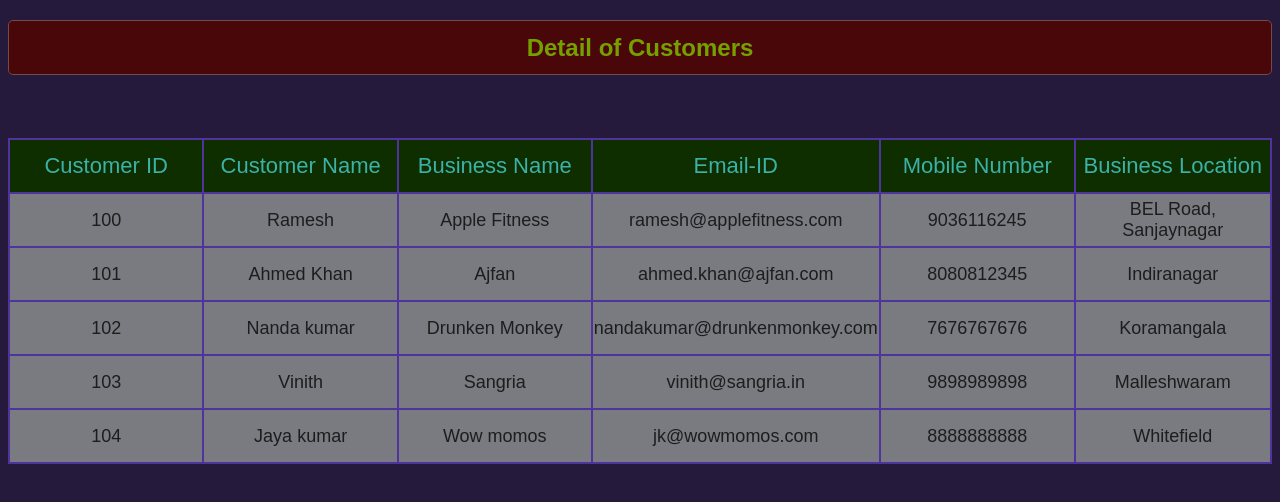
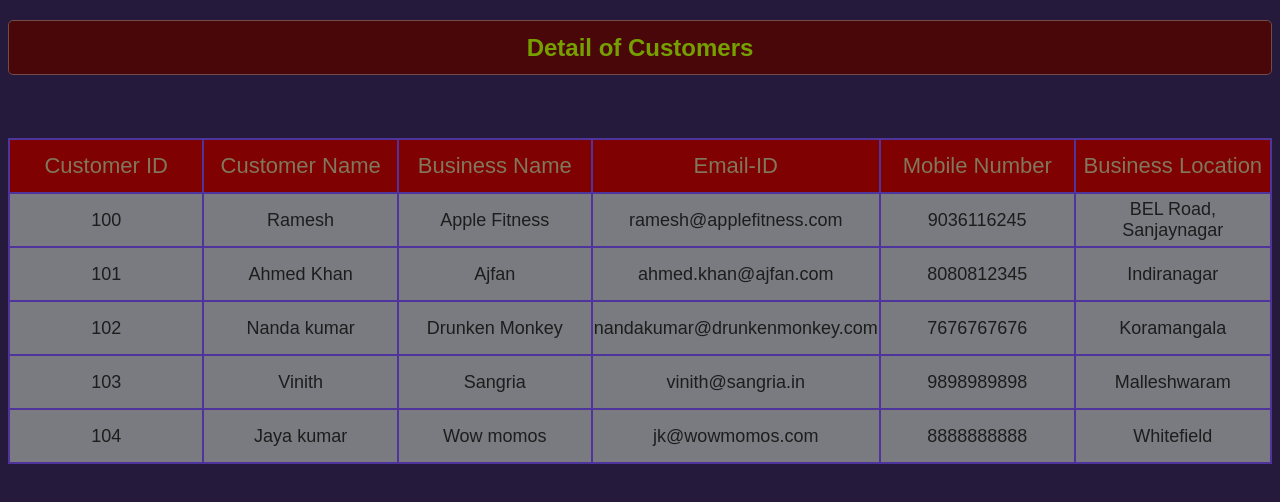
Before and after one commit to Learner53/Sushil-Mohan, a plain HTML site: page SANN_ASSIGNMENT/index.html in a window 1280 px wide. Drawn offline with nearby package versions, Linux system fonts and the light colour scheme.

Commit message:
Update style.css

```diff
--- a/SANN_ASSIGNMENT/style.css
+++ b/SANN_ASSIGNMENT/style.css
@@ -5,8 +5,8 @@ body{
 .customer-details table tr:first-child td{
     font-size: 22px;
     font-weight: 1100px;
-    color: #3bb1a7;
-    background-color: #0e2e00;
+    color: #80775c;
+    background-color: #800101;
 }
 table tr td{
     border: 2px solid #50349d ;
```
